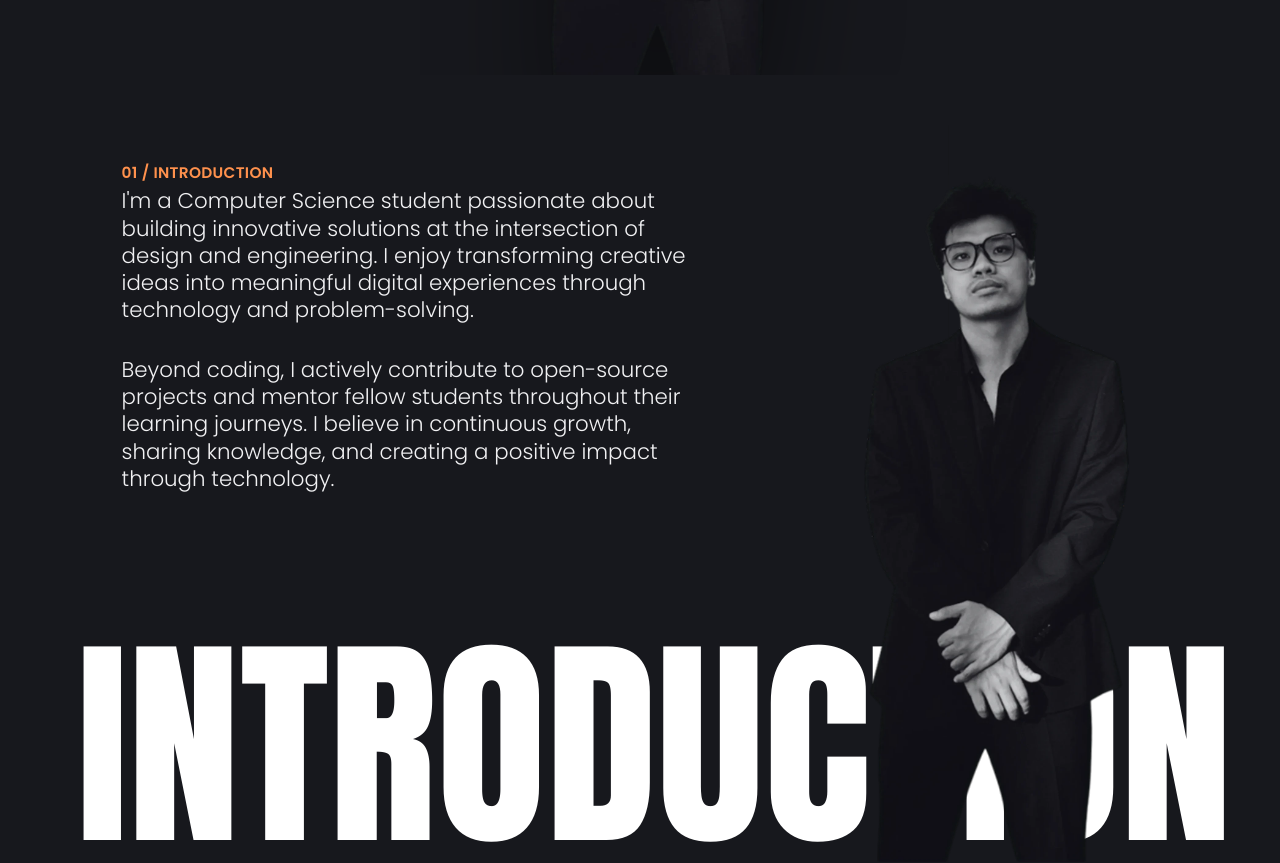
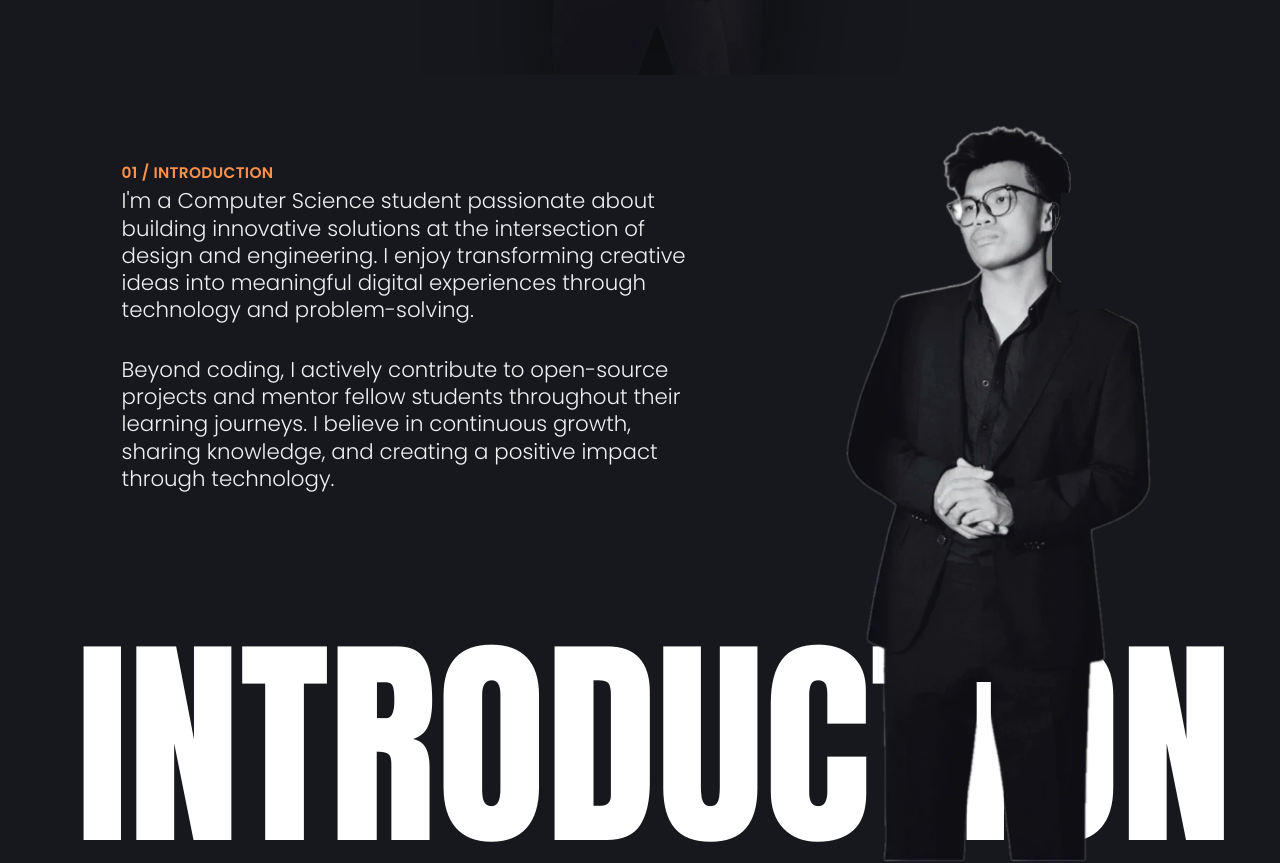
Before and after one commit to Ben2104/portfolio, a Next.js app: page / in a window 1280 px wide. Shown: the part 725-1588 px from the top of the page. Built offline with nearby package versions, Linux system fonts and the light colour scheme.

Commit message:
fix: use the correct clasped-hands photo on the Introduction slide
Co-Authored-By: Claude Sonnet 5.5 <noreply@anthropic.com>

```diff
--- a/src/components/deck/story.tsx
+++ b/src/components/deck/story.tsx
@@ -19,7 +19,7 @@ export function Intro() {
         </p>
       </Reveal>
       <h2 className="deck__word" id="intro-h">Introduction</h2>
-      <Photo className="deck__ph" src="/deck/k-cover-cut.webp" alt="Hoang Khoi Do in a black suit" sizes="(max-width: 860px) 70vw, 30vw" />
+      <Photo className="deck__ph" src="/deck/k-intro.webp" alt="Hoang Khoi Do in a black suit, hands clasped" sizes="(max-width: 860px) 70vw, 30vw" />
     </section>
   );
 }
```
Also changed, not shown: public/deck/k-intro.webp (added).
